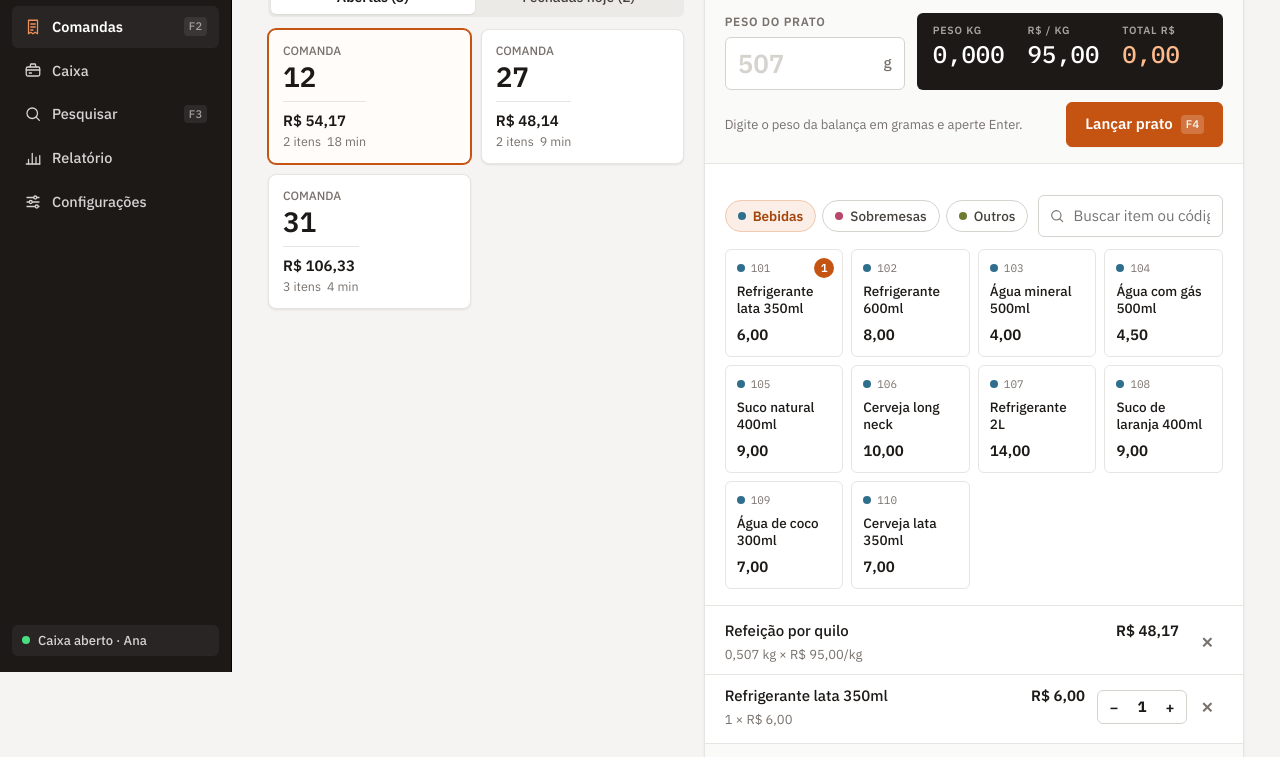
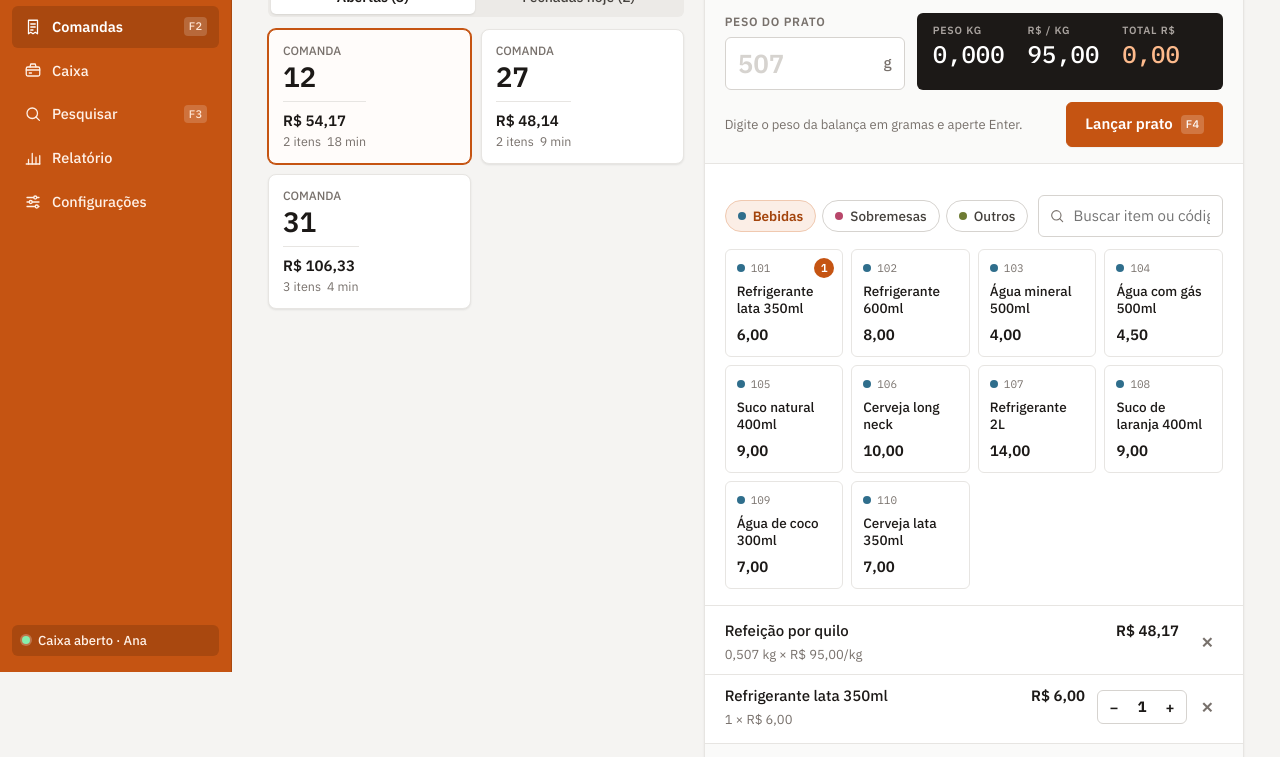
Before and after one commit to ramonvalnei3-collab/lumeo-agencia-social-midia, a plain HTML site: page prototipo/index.html in a window 1280 px wide. Shown: the part 128-885 px from the top of the page. Drawn offline with Linux system fonts and the light colour scheme.

Commit message:
Menu lateral no laranja da marca
Co-Authored-By: Claude Opus 5.5 <noreply@anthropic.com>
Claude-Session: https://claude.ai/code/session_013MnAeQ9zyyiBbkFJmrFjiz

```diff
--- a/prototipo/index.html
+++ b/prototipo/index.html
@@ -20,9 +20,9 @@
   --line: #E7E5E2;
   --line-strong: #D6D3CF;
   --soft: #F5F4F2;
-  --side: #1C1917;
-  --side-2: #292524;
-  --side-text: #D6D3D1;
+  --side: #C55412;
+  --side-2: #A9480F;
+  --side-text: #FFF1E7;
   --ok: #1F7A4D;
   --ok-soft: #E7F4EC;
   --warn: #A15C00;
@@ -58,24 +58,24 @@ h1, h2, h3 { margin: 0; text-wrap: balance; }
 /* ---------- menu ---------- */
 .top { background: var(--side); color: var(--side-text); position: sticky; top: env(safe-area-inset-top, 0px); z-index: 5; }
 .top-in { display: flex; align-items: center; gap: 12px; flex-wrap: wrap; padding-block: 10px; padding-left: max(16px, env(safe-area-inset-left, 0px)); padding-right: max(16px, env(safe-area-inset-right, 0px)); }
-.logo { height: 40px; width: auto; display: block; border-radius: 6px; }
+.logo { height: 40px; width: auto; display: block; }
 .gingham { display: none; }
 .tabs { display: flex; gap: 2px; flex: 1; min-width: 0; overflow-x: auto; scrollbar-width: none; }
 .tab { background: transparent; border: 0; color: var(--side-text); padding: 9px 12px; border-radius: var(--r-sm); font-weight: 500; font-size: 14.5px; display: inline-flex; align-items: center; gap: 10px; white-space: nowrap; }
 .tab:hover { background: var(--side-2); color: #fff; }
 .tab[aria-current="page"] { background: var(--side-2); color: #fff; font-weight: 600; }
-.tab[aria-current="page"] svg { color: #F0915A; }
-.tab .kbd { margin-left: auto; background: rgba(255,255,255,.08); color: #A8A29E; }
+.tab[aria-current="page"] svg { color: #fff; }
+.tab .kbd { margin-left: auto; background: rgba(255,255,255,.18); color: #FFE6D5; }
 .status { display: flex; align-items: center; gap: 8px; font-size: 13px; font-weight: 500; color: var(--side-text); padding: 6px 10px; border-radius: var(--r-sm); background: var(--side-2); white-space: nowrap; }
-.status.alert { background: #4A2A12; color: #FDD8BF; }
-.dot { width: 8px; height: 8px; border-radius: 50%; background: #4ADE80; }
+.status.alert { background: #7A2E06; color: #FFE6D5; }
+.dot { width: 8px; height: 8px; border-radius: 50%; background: #86EFAC; box-shadow: 0 0 0 2px rgba(255,255,255,.25); }
 .dot.off { background: #F87171; }
-.userbtn { border: 1px solid #44403C; background: transparent; color: var(--side-text); border-radius: var(--r-sm); padding: 6px 10px; font-weight: 500; font-size: 13px; white-space: nowrap; text-align: left; }
+.userbtn { border: 1px solid rgba(255,255,255,.45); background: transparent; color: var(--side-text); border-radius: var(--r-sm); padding: 6px 10px; font-weight: 500; font-size: 13px; white-space: nowrap; text-align: left; }
 .userbtn:hover { background: var(--side-2); color: #fff; }
 
 @media (min-width: 981px) {
   body { padding-left: var(--side-w); }
-  .top { position: fixed; left: 0; top: 0; bottom: 0; width: var(--side-w); border-right: 1px solid #000; }
+  .top { position: fixed; left: 0; top: 0; bottom: 0; width: var(--side-w); border-right: 1px solid #A9480F; }
   .top-in { flex-direction: column; align-items: stretch; flex-wrap: nowrap; height: 100%; gap: 4px; padding: calc(16px + env(safe-area-inset-top, 0px)) 12px calc(16px + env(safe-area-inset-bottom, 0px)) max(12px, env(safe-area-inset-left, 0px)); }
   .logo { height: 52px; align-self: flex-start; margin: 0 4px 18px; }
   .tabs { flex-direction: column; flex: 1; overflow: visible; gap: 2px; }
```
Also changed, not shown: sistema/public/index.html (+10 -10 lines).
